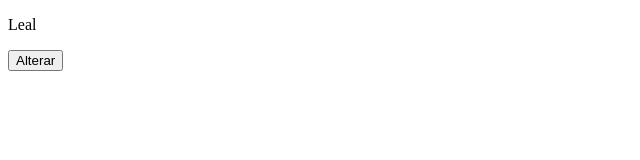
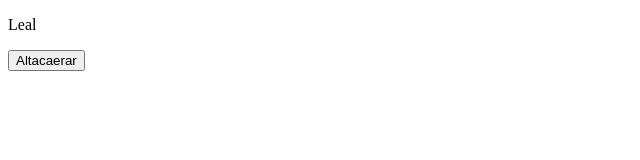
Before and after one commit to vigarioss/exemplo-2, a plain HTML site: page index.html in a window 1280 px wide. Shown: the full height of the page, 0-640 px from the left. Drawn offline with Linux system fonts and the light colour scheme.

Commit message:
sacasccsa

```diff
--- a/index.html
+++ b/index.html
@@ -7,6 +7,6 @@
 </head>
 <body>
     <p>Leal</p>
-    <button>Alterar</button>
+    <button>Altacaerar</button>
 </body>
 </html>
```
